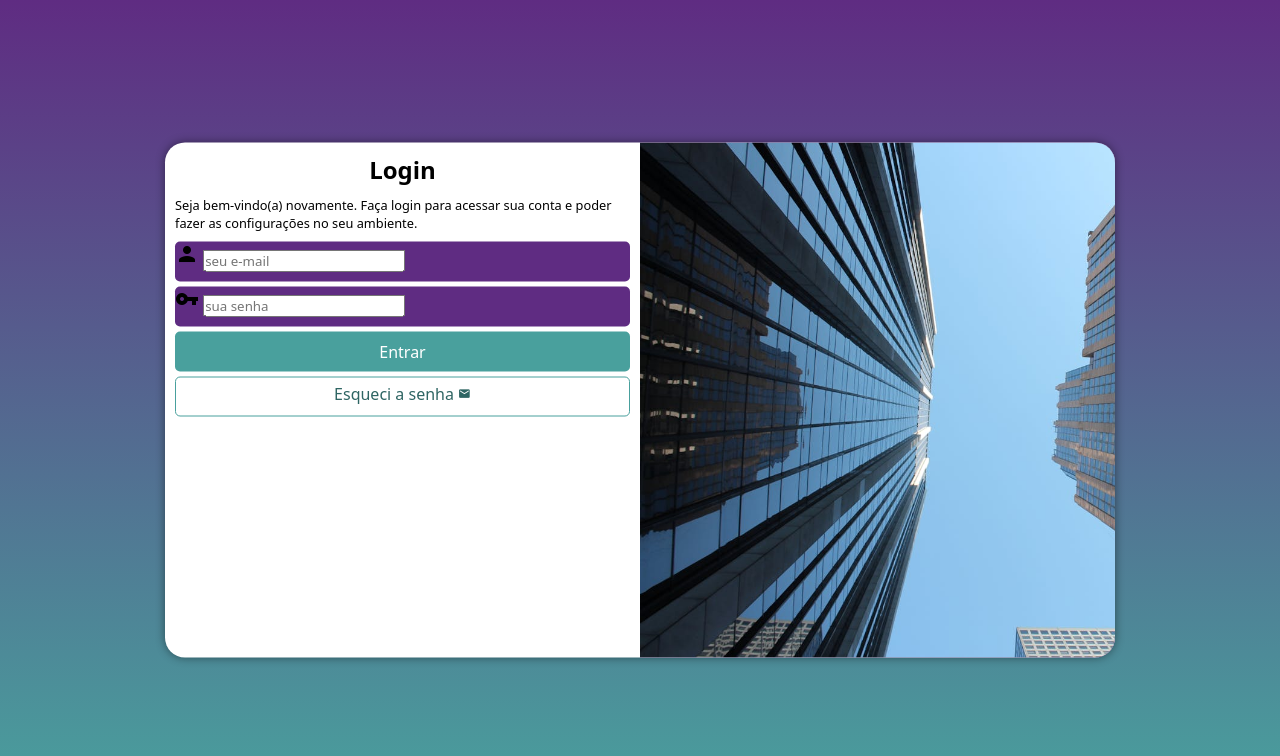
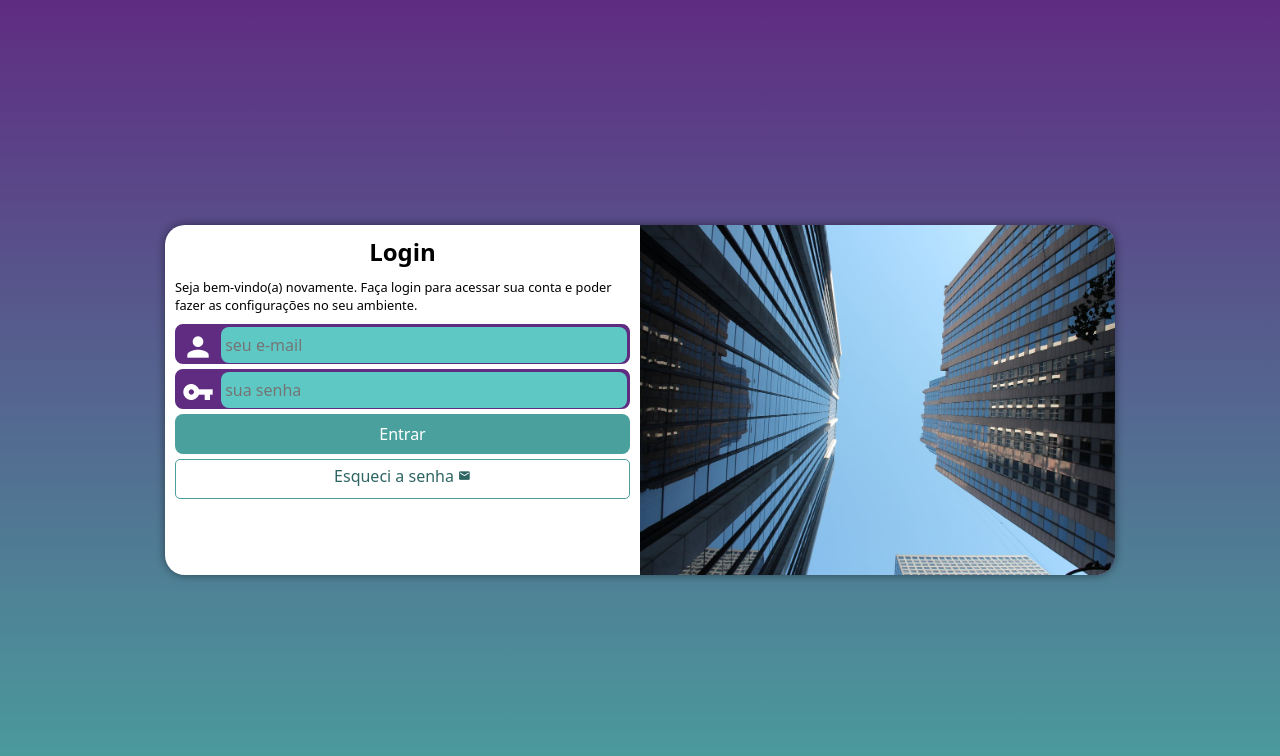
Before and after one commit to fjunior79/projeto-login, a plain HTML site: page index.html in a window 1280 px wide. Drawn offline with Linux system fonts and the light colour scheme.

Commit message:
atualizei a tela de login

```diff
--- a/estilos/media-query.css
+++ b/estilos/media-query.css
@@ -7,6 +7,7 @@
 
     section#login {
         width: 80vw;
+        height: 330px;
     }
 
     section#login > div#imagem {
@@ -28,6 +29,7 @@
 
     section#login {
         width: 950px;
+        height: 350px;
     }
 
     section#login > div#imagem {
--- a/estilos/style.css
+++ b/estilos/style.css
@@ -29,7 +29,6 @@ section#login {
     position: absolute;
     top: 50%;
     left: 50%;
-    transform: translate(-50%, -50%);
     overflow: hidden;
     background-color: white;
     width: 290px;
@@ -37,8 +36,10 @@ section#login {
     border-radius: 20px;
     box-shadow: 0px 0px 10px rgba(0, 0, 0, 0.451);
 
+    transform: translate(-50%, -50%);
     transition: width .3s, heigth .3s;
     transition-timing-function: ease;
+
 }
 
 section#login >div#imagem {
@@ -65,16 +66,40 @@ div#formulario > p {
 
 form div.campo {
     background-color: #5f2c82;
+    border: 2px solid #5f2c82;
     width: 100%;
     height: 40px;
     display: block;
-    border-radius: 5px;
+    border-radius: 8px;
     margin: 5px 0px;
 
 }
 
 div.campo label {
     display: none;
+}
+
+div.campo > span {
+    color: white;
+    /*background-color: black;*/
+    font-size: 2em;
+    width: 40px;
+    padding: 5px;
+}
+
+div.campo > input {
+    background-color: #5ec8c4;
+    font-size: 1em;
+    width: calc(100% - 45px);
+    height: 100%;
+    border: 0px;
+    border-radius: 8px;
+    padding: 4px;
+    transform: translateY(-12px);
+}
+
+div.campo > input:focus-within {
+    background-color: white;
 }
 
 form > input[type=submit] {
@@ -85,7 +110,7 @@ form > input[type=submit] {
     background-color: #49a09d;
     color: white;
     border: none;
-    border-radius: 5px;
+    border-radius: 8px;
 }
 
 form > input[type=submit]:hover {
```
